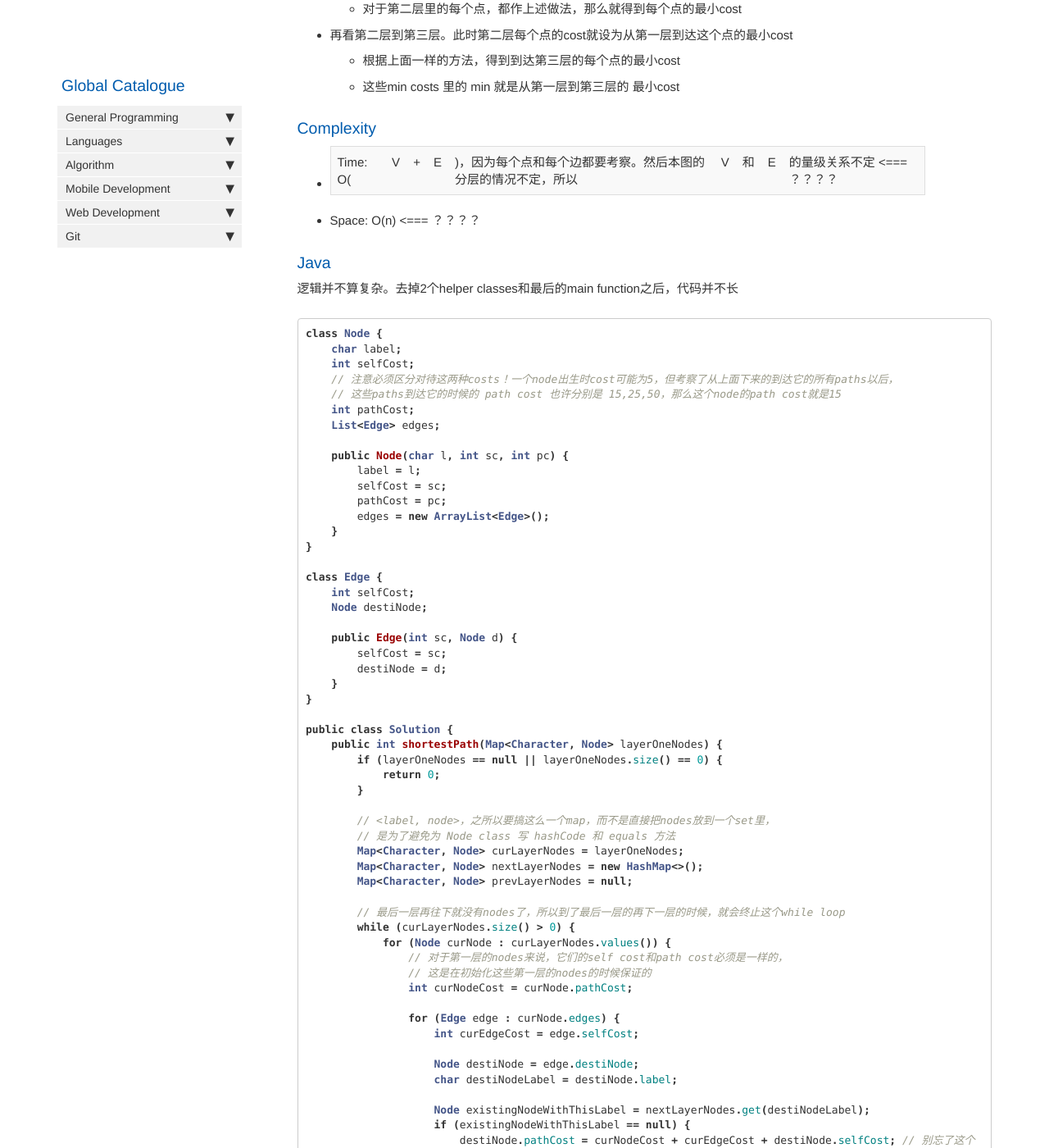
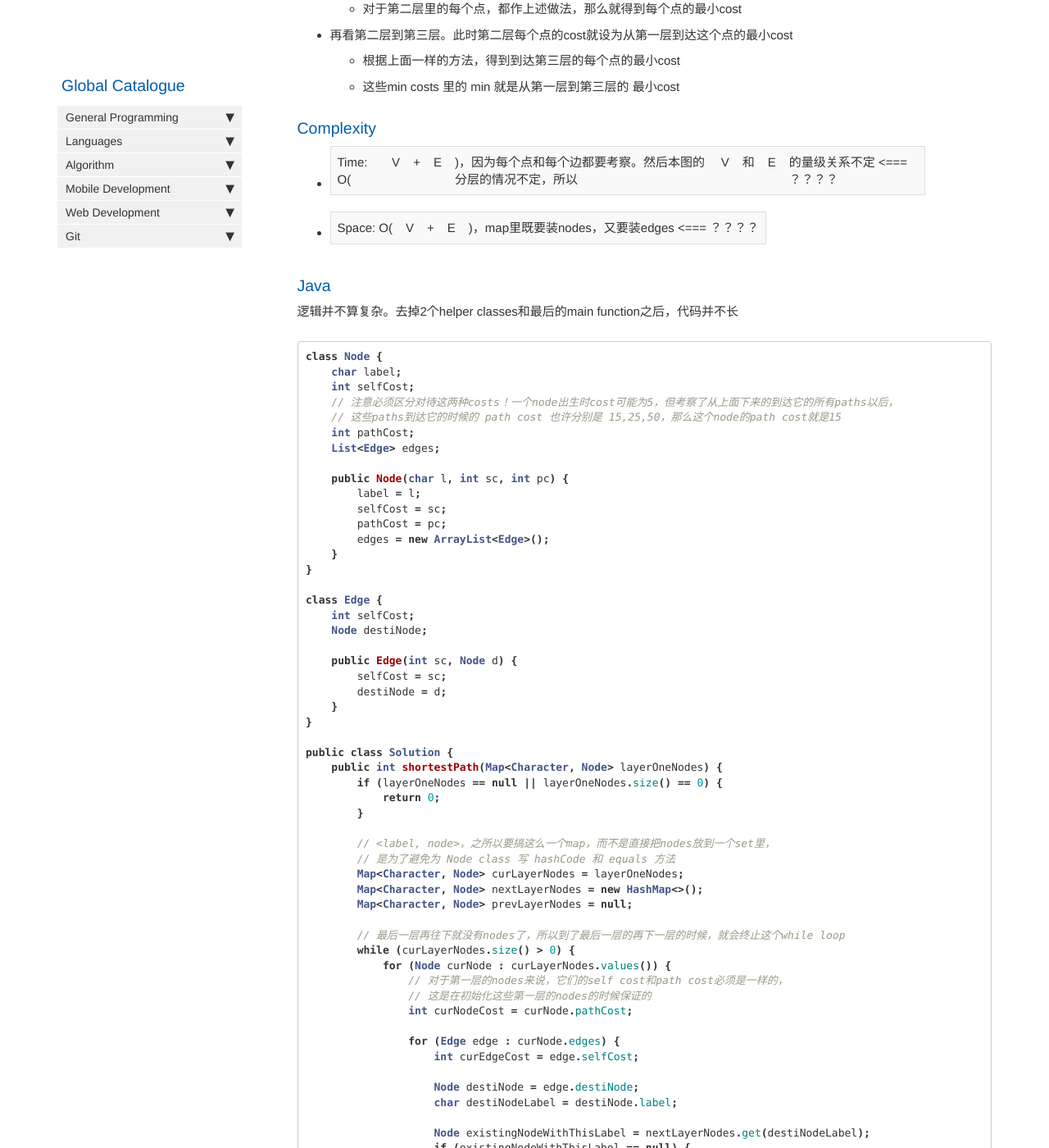
Before and after one commit to HungryOrc/hungryorc.github.io, a Jekyll site: the page built from pages/algorithm/algorithm_shortestPathInGraph_图分层.md, in a window 1280 px wide and 1400 px high, scrolled down 575 px. Shown: the whole window at 82% size. Built offline with Jekyll 4.4.1, drawn with Linux system fonts in a browser that asks for light colours; nearby versions of some CDN libraries; comment, search, counter and statistics services are not loaded.

Commit message:
Update algorithm_shortestPathInGraph_图分层.md

```diff
--- a/pages/algorithm/algorithm_shortestPathInGraph_图分层.md
+++ b/pages/algorithm/algorithm_shortestPathInGraph_图分层.md
@@ -27,7 +27,7 @@ node 有cost，edge 有cost，求第一层的任意点到最后一层的任意
 
 ### Complexity
 * Time: O(|V| + |E|)，因为每个点和每个边都要考察。然后本图的分层的情况不定，所以|V|和|E|的量级关系不定 <=== ？？？？
-* Space: O(n) <=== ？？？？
+* Space: O(|V| + |E|)，map里既要装nodes，又要装edges <=== ？？？？
 
 ### Java
 逻辑并不算复杂。去掉2个helper classes和最后的main function之后，代码并不长
@@ -85,7 +85,7 @@ public class Solution {
 
                     Node existingNodeWithThisLabel = nextLayerNodes.get(destiNodeLabel);
                     if (existingNodeWithThisLabel == null) {
-                        destiNode.pathCost = curNodeCost + curEdgeCost + destiNode.selfCost; // 别忘了这个
+                        destiNode.pathCost = curNodeCost + curEdgeCost + destiNode.selfCost;
                         nextLayerNodes.put(destiNodeLabel, destiNode);
                     } else {
                         existingNodeWithThisLabel.pathCost = Math.min(
```
